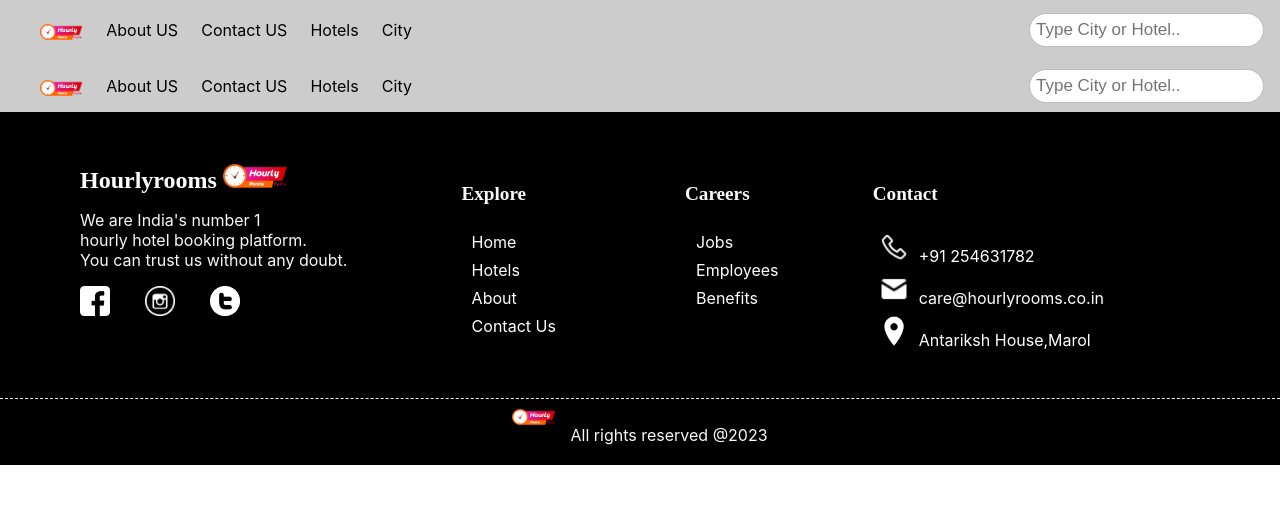
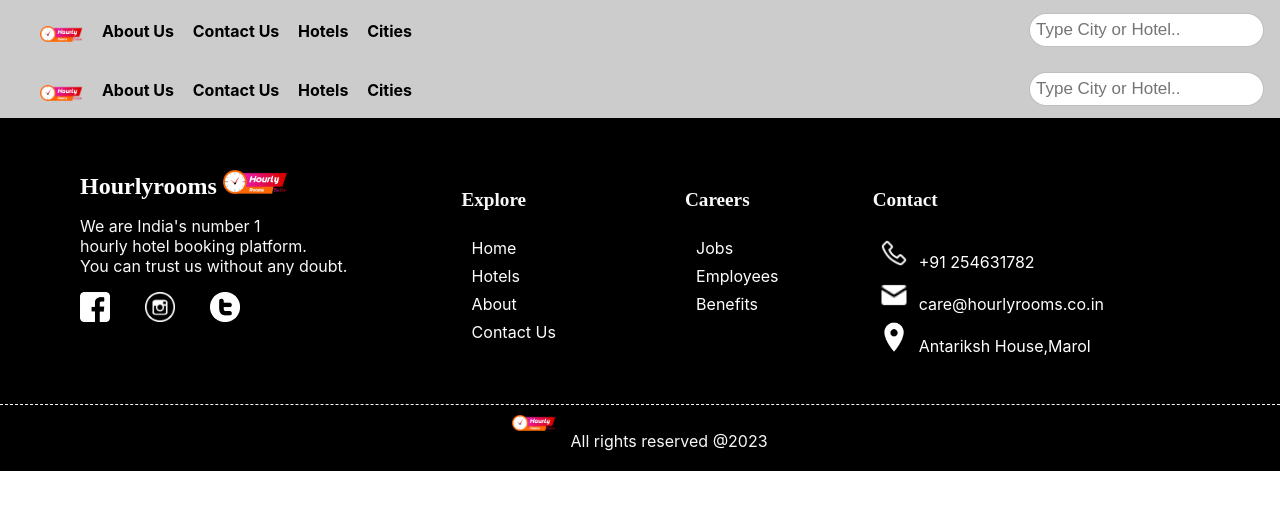
Before and after one commit to Mayank08M/Hotelbooking, a Next.js app: page /components/Navbar in a window 1280 px wide. Shown: the top 510 px of the page. Built offline with nearby package versions, Linux system fonts and the light colour scheme.

Commit message:
Changed the navbar links through map function

```diff
--- a/pages/components/Navbar.js
+++ b/pages/components/Navbar.js
@@ -1,19 +1,51 @@
 import React from 'react'
-import Link from 'next/link'
 import styles from '../../styles/Home.module.css'
+import { useRouter } from 'next/router'
+
+const navbarTabs = [
+  {
+    id:1,
+    item:'About Us',
+    route:'about'
+  },
+  {
+    id:2,
+    item:'Contact Us',
+    route: 'contact'
+  },
+  {
+    id:3,
+    item:'Hotels',
+    route:'hotels'
+  },
+  {
+    id:4,
+    item:'Cities',
+    route:'/'
+  }
+]
 
 const Navbar = () => {
+  let router =useRouter();
+
+  function handleRedirectToHomepge(){
+    router.push('/')
+  }
+
+  function handleRedirectToTabs(tabs){
+    router.push(`/${tabs}`)
+  }
   return (
     <>
     <nav className={styles.topnav}>
         <ul>
           <div className={styles.listitem}>
-          <a href="/">
-          <img src="/hor.png" alt="Hourlyrooms Logo" className={styles.navlogo} /></a>
-          <Link className={styles.navlink}href={'/about'}><li>About US</li></Link>
-          <Link className={styles.navlink}href={'/contact'}><li>Contact US</li></Link>
-          <Link className={styles.navlink}href={'/hotels'}><li>Hotels</li></Link>
-          <Link className={styles.navlink}href={'/city'}><li>City</li></Link>
+          <img src="/hor.png" alt="Hourlyrooms Logo" className={styles.navlogo} onClick={handleRedirectToHomepge} />
+          {navbarTabs?.map((e) => {
+            return (
+          <p className={styles.navlink} key={e?.id} onClick={() => handleRedirectToTabs(e?.route)} >{e?.item}</p>
+            )
+          })}
           </div>
           <div>
           <input className={styles.listsearch} type="text" placeholder="Type City or Hotel.."></input>
--- a/pages/contact.js
+++ b/pages/contact.js
@@ -6,7 +6,7 @@
   let router = useRouter();
   const [firstname, setFirstname] = useState('')
   const [email, setEmail] = useState('')
-  const [phone, sePhone] = useState('')
+  const [phone, setPhone] = useState('')
   function handleOnchangeFirstName(e) {
     setFirstname(e.target.value)
   }
--- a/styles/About.module.css
+++ b/styles/About.module.css
@@ -98,7 +98,7 @@
     overflow: hidden;
     transition: transform 0.2s, box-shadow 0.2s;
     width: 18rem;
-    height: 25rem;
+    height: 27rem;
     margin-top: 10px;
 }
 
--- a/styles/Home.module.css
+++ b/styles/Home.module.css
@@ -22,11 +22,13 @@
 .navlink{
   text-decoration: none;
   color: black;
+  font-weight: bold;
 }
 .navlink:hover{
   transition: 0.5;
   transform: scale(1.1);
   color: red;
+  cursor: pointer;
 }
 
 .title {
```
